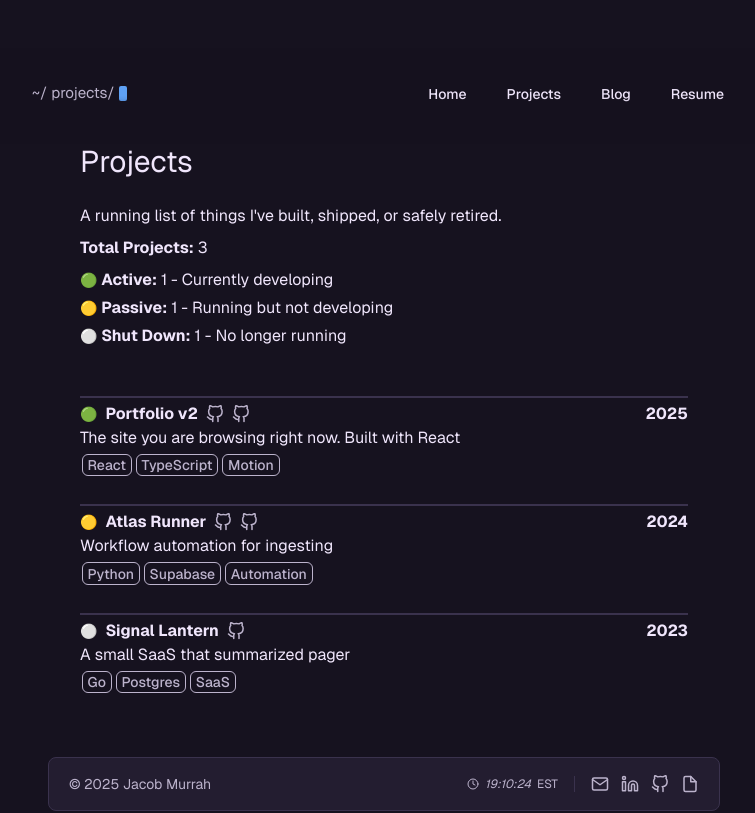
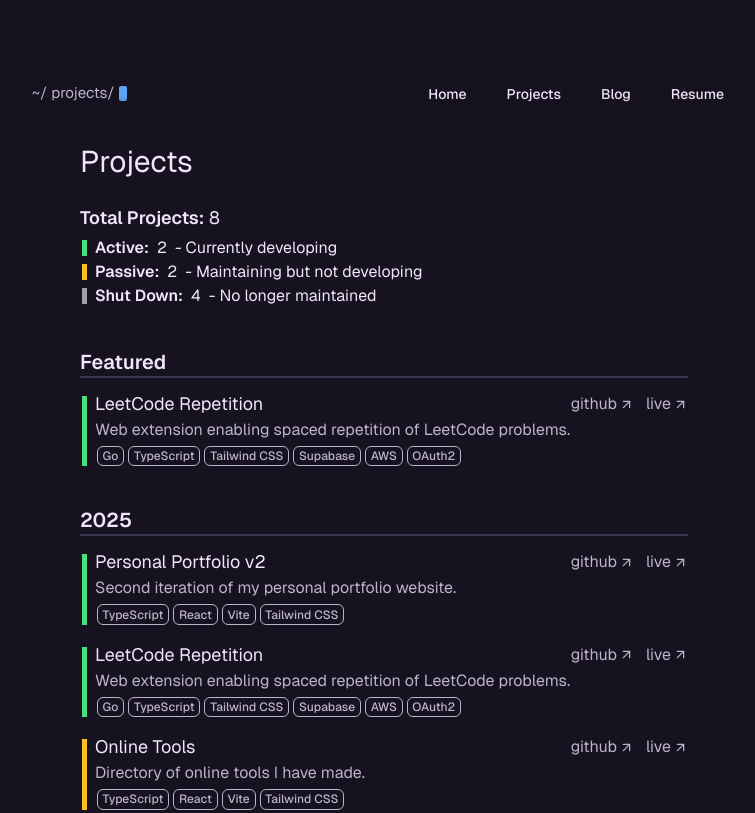
Before and after one commit to jmurrah/personal-portfolio-v2, a React (Vite) app: page /projects in a window 1280 px wide. Shown: the top 813 px of the page, without its empty margins (256-1011 px from the left). Built offline with nearby package versions, Linux system fonts and the light colour scheme.

Commit message:
projects basically done

```diff
--- a/src/components/ProjectItem/ProjectItem.tsx
+++ b/src/components/ProjectItem/ProjectItem.tsx
@@ -1,62 +1,112 @@
 import SvgIcon from '@/components/SvgIcon';
 import { ICONS } from '@/assets';
 import TagList from '@/components/TagList';
-import { PROJECT_STATUS_META, type ProjectItemProps } from './projectStatus';
+import { PROJECT_STATUS_COLOR_VARS, type ProjectItemProps } from './projectStatus';
+
+type ProjectItemSize = 'base' | 'large';
+type ProjectItemViewProps = ProjectItemProps & { size?: ProjectItemSize; showStatusBar?: boolean };
 
 export default function ProjectItem({
+  size = 'large',
   status,
   title,
   description,
-  year,
   tags = [],
   githubUrl,
   liveUrl,
-}: ProjectItemProps) {
-  const statusMeta = PROJECT_STATUS_META[status];
+  writeupPath,
+  showStatusBar = true,
+}: ProjectItemViewProps) {
+  const statusColor = PROJECT_STATUS_COLOR_VARS[status];
   const hasTags = tags.length > 0;
+  const hasLinks = Boolean(githubUrl || liveUrl || writeupPath);
+  const titleClass = size === 'large' ? 'text-lg' : 'text-base';
+  const descriptionClass =
+    size === 'large' ? 'text-[var(--text-muted)]' : 'text-sm text-[var(--text-muted)]';
+  const linksTextClass =
+    size === 'large' ? 'text-[var(--text-muted)]' : 'text-sm text-[var(--text-muted)]';
 
   return (
-    <div className="flex flex-col border-t-2 border-[var(--border)]">
-      <div className="flex mt-1 gap-2">
-        <div className="flex gap-2 items-center justify-center">
-          <span
-            aria-label={`${statusMeta.label} project`}
-            title={statusMeta.label}
-            className="text-sm"
-          >
-            {statusMeta.icon}
-          </span>
-          <span className="font-bold">{title}</span>
+    <div className="flex items-center gap-2">
+      {showStatusBar ? (
+        <div
+          className="ml-0.5 self-stretch mt-2.5 shrink-0"
+          style={{ backgroundColor: statusColor, width: '5px' }}
+          aria-hidden
+        ></div>
+      ) : null}
+      <div className="flex flex-col w-full">
+        <div className="flex mt-1 gap-2 justify-between">
+          <div className="flex gap-2 items-center justify-center">
+            <span className={titleClass}>{title}</span>
+          </div>
+          {hasLinks ? (
+            <div className={`flex items-center gap-3 ${linksTextClass}`}>
+              {githubUrl ? (
+                <a
+                  className="arrow-link group flex items-center gap-0.5"
+                  href={githubUrl}
+                  target="_blank"
+                  rel="noopener noreferrer"
+                  onClick={(event) => event.stopPropagation()}
+                >
+                  <span>github</span>
+                  <SvgIcon
+                    src={ICONS.arrowUpRight}
+                    alt="External link arrow"
+                    size="2xsmall"
+                    color="currentColor"
+                    className="arrow-link__icon transition-transform duration-150 group-hover:translate-x-0.5"
+                  />
+                </a>
+              ) : null}
+              {liveUrl ? (
+                <a
+                  className="arrow-link group flex items-center gap-0.5"
+                  href={liveUrl}
+                  target="_blank"
+                  rel="noopener noreferrer"
+                  onClick={(event) => event.stopPropagation()}
+                >
+                  <span>live</span>
+                  <SvgIcon
+                    src={ICONS.arrowUpRight}
+                    alt="External link arrow"
+                    size="2xsmall"
+                    color="currentColor"
+                    className="arrow-link__icon transition-transform duration-150 group-hover:translate-x-0.5"
+                  />
+                </a>
+              ) : null}
+              {writeupPath ? (
+                <a
+                  className="arrow-link group flex items-center gap-0.5"
+                  href={writeupPath}
+                  onClick={(event) => event.stopPropagation()}
+                >
+                  <span>writeup</span>
+                  <SvgIcon
+                    src={ICONS.arrowRight}
+                    alt="Writeup link arrow"
+                    size="2xsmall"
+                    color="currentColor"
+                    className="arrow-link__icon transition-transform duration-150 group-hover:translate-x-0.5"
+                  />
+                </a>
+              ) : null}
+            </div>
+          ) : null}
         </div>
-        {githubUrl ? (
-          <SvgIcon
-            href={githubUrl}
-            src={ICONS.gitHub}
-            alt={`${title} GitHub`}
-            size="xsmall"
-            color="var(--text-muted)"
-            hoverColor="var(--primary)"
-            className="project-links"
-          />
-        ) : null}
-        {liveUrl ? (
-          <SvgIcon
-            href={liveUrl}
-            src={ICONS.gitHub}
-            alt={`${title} Live`}
-            size="xsmall"
-            color="var(--text-muted)"
-            hoverColor="var(--primary)"
-            className="project-links"
-          />
-        ) : null}
-        <span className="ml-auto font-bold">{year}</span>
-      </div>
-      <div className="flex flex-col">
-        <p className="">{description}</p>
-        {hasTags ? (
-          <TagList tags={tags} className="mt-1 text-sm text-[var(--text-muted)]" tagClassName="" />
-        ) : null}
+        <div className="flex flex-col">
+          <p className={descriptionClass}>{description}</p>
+          {hasTags ? (
+            <TagList
+              tags={tags}
+              className="mt-1 text-xs text-[var(--text-muted)]"
+              tagClassName=""
+            />
+          ) : null}
+        </div>
       </div>
     </div>
   );
--- a/src/components/ProjectItem/projectStatus.ts
+++ b/src/components/ProjectItem/projectStatus.ts
@@ -1,22 +1,35 @@
 type StatusMeta = {
-  icon: string;
   label: string;
   summary: string;
 };
 
-export type ProjectStatus = 'active' | 'passive' | 'shutdown';
+export const PROJECT_STATUS = {
+  ACTIVE: 'active',
+  PASSIVE: 'passive',
+  SHUTDOWN: 'shutdown',
+} as const;
+
+export type ProjectStatus = (typeof PROJECT_STATUS)[keyof typeof PROJECT_STATUS];
 
 export const PROJECT_STATUS_META: Record<ProjectStatus, StatusMeta> = {
-  active: { icon: '🟢', label: 'Active', summary: 'Currently developing' },
-  passive: { icon: '🟡', label: 'Passive', summary: 'Running but not developing' },
-  shutdown: { icon: '⚪', label: 'Shut Down', summary: 'No longer running' },
+  [PROJECT_STATUS.ACTIVE]: { label: 'Active', summary: 'Currently developing' },
+  [PROJECT_STATUS.PASSIVE]: { label: 'Passive', summary: 'Maintaining but not developing' },
+  [PROJECT_STATUS.SHUTDOWN]: { label: 'Shut Down', summary: 'No longer maintained' },
+};
+
+export const PROJECT_STATUS_COLOR_VARS: Record<ProjectStatus, string> = {
+  [PROJECT_STATUS.ACTIVE]: 'var(--status-active)',
+  [PROJECT_STATUS.PASSIVE]: 'var(--status-passive)',
+  [PROJECT_STATUS.SHUTDOWN]: 'var(--status-shutdown)',
 };
 
 export interface ProjectItemProps {
   status: ProjectStatus;
   title: string;
   description: string;
-  year: string;
+  year: number;
+  featured?: boolean;
+  writeupPath?: string;
   tags?: string[];
   githubUrl?: string;
   liveUrl?: string;
--- a/src/components/Projects/ProjectsContent.tsx
+++ b/src/components/Projects/ProjectsContent.tsx
@@ -1,40 +1,20 @@
 import ProjectItem from '@/components/ProjectItem/ProjectItem';
 import {
+  PROJECT_STATUS_COLOR_VARS,
   PROJECT_STATUS_META,
+  PROJECT_STATUS,
   type ProjectItemProps,
   type ProjectStatus,
 } from '@/components/ProjectItem/projectStatus';
+import { PROJECTS } from '@/constants/projects';
 
-const PROJECTS: ProjectItemProps[] = [
-  {
-    status: 'active',
-    title: 'Portfolio v2',
-    description: 'The site you are browsing right now. Built with React',
-    year: '2025',
-    tags: ['React', 'TypeScript', 'Motion'],
-    githubUrl: 'https://github.com/jacobmurrah/personal-portfolio-v2',
-    liveUrl: 'https://murrah.dev',
-  },
-  {
-    status: 'passive',
-    title: 'Atlas Runner',
-    description: 'Workflow automation for ingesting',
-    year: '2024',
-    tags: ['Python', 'Supabase', 'Automation'],
-    githubUrl: 'https://github.com/jacobmurrah/atlas-runner',
-    liveUrl: 'https://atlas-runner.app',
-  },
-  {
-    status: 'shutdown',
-    title: 'Signal Lantern',
-    description: 'A small SaaS that summarized pager',
-    year: '2023',
-    tags: ['Go', 'Postgres', 'SaaS'],
-    githubUrl: 'https://github.com/jacobmurrah/signal-lantern',
-  },
+const STATUS_ORDER: ProjectStatus[] = [
+  PROJECT_STATUS.ACTIVE,
+  PROJECT_STATUS.PASSIVE,
+  PROJECT_STATUS.SHUTDOWN,
 ];
 
-const STATUS_ORDER: ProjectStatus[] = ['active', 'passive', 'shutdown'];
+const FEATURED_PROJECTS = PROJECTS.filter((project) => project.featured);
 
 const initializeStatusCounts = (): Record<ProjectStatus, number> =>
   STATUS_ORDER.reduce(
@@ -54,34 +34,70 @@ const buildStatusCounts = (projects: ProjectItemProps[]) =>
 const STATUS_COUNTS = buildStatusCounts(PROJECTS);
 const TOTAL_PROJECTS = PROJECTS.length;
 
+const PROJECTS_BY_YEAR = PROJECTS.reduce<Record<number, ProjectItemProps[]>>((acc, project) => {
+  const year = project.year;
+  acc[year] = acc[year] ?? [];
+  acc[year].push(project);
+  return acc;
+}, {});
+
+const SORTED_YEARS = Object.keys(PROJECTS_BY_YEAR)
+  .map((year) => Number(year))
+  .sort((a, b) => b - a);
+
 export default function ProjectsContent() {
   return (
-    <div className="flex flex-col">
+    <div className="flex flex-col gap-10">
       <section>
-        <p className="mb-2">
-          A running list of things I&apos;ve built, shipped, or safely retired.
+        <p className="text-lg">
+          <span className="font-semibold">Total Projects:</span> {TOTAL_PROJECTS}
         </p>
-        <p>
-          <span className="font-bold">Total Projects:</span> {TOTAL_PROJECTS}
-        </p>
-        <ul className="flex flex-col gap-1 mt-2">
+        <ul className="flex flex-col mt-1">
           {STATUS_ORDER.map((status) => {
             const meta = PROJECT_STATUS_META[status];
+            const statusColor = PROJECT_STATUS_COLOR_VARS[status];
 
             return (
-              <li key={status}>
-                <span className="text-sm">{meta.icon}</span>
-                <span className="font-bold"> {meta.label}:</span> {STATUS_COUNTS[status]}
-                <span> - {meta.summary}</span>
+              <li key={status} className="flex items-center gap-2">
+                <div
+                  className="ml-0.5 self-stretch my-1 shrink-0"
+                  style={{ backgroundColor: statusColor, width: '5px' }}
+                  aria-hidden
+                ></div>
+                <span className="font-semibold"> {meta.label}:</span>
+                <span>{STATUS_COUNTS[status]}</span>
+                <span>- {meta.summary}</span>
               </li>
             );
           })}
         </ul>
       </section>
 
-      <div className="flex flex-col gap-7 mt-12">
-        {PROJECTS.map((project) => (
-          <ProjectItem key={`${project.title}-${project.year}`} {...project} />
+      {FEATURED_PROJECTS.length > 0 ? (
+        <section className="flex flex-col">
+          <h2 className="mb-2 text-xl font-semibold border-b-2 border-[color:var(--border)]">
+            Featured
+          </h2>
+          <div className="flex flex-col gap-3">
+            {FEATURED_PROJECTS.map((project) => (
+              <ProjectItem key={`${project.title}-${project.year}`} {...project} />
+            ))}
+          </div>
+        </section>
+      ) : null}
+
+      <div className="flex flex-col gap-10">
+        {SORTED_YEARS.map((year) => (
+          <section key={year} className="flex flex-col">
+            <h3 className="mb-2 text-xl font-semibold border-b-2 border-[color:var(--border)]">
+              {year}
+            </h3>
+            <div className="flex flex-col gap-3">
+              {PROJECTS_BY_YEAR[year].map((project) => (
+                <ProjectItem key={`${project.title}-${project.year}`} {...project} />
+              ))}
+            </div>
+          </section>
         ))}
       </div>
     </div>
--- /dev/null
+++ b/src/constants/projects.ts
@@ -0,0 +1,81 @@
+import { PROJECT_STATUS, type ProjectItemProps } from '@/components/ProjectItem/projectStatus';
+
+export const PROJECTS: ProjectItemProps[] = [
+  {
+    status: PROJECT_STATUS.ACTIVE,
+    title: 'Personal Portfolio v2',
+    description: 'Second iteration of my personal portfolio website.',
+    year: 2025,
+    featured: false,
+    tags: ['TypeScript', 'React', 'Vite', 'Tailwind CSS'],
+    githubUrl: 'https://github.com/jmurrah/personal-portfolio-v2',
+    liveUrl: 'https://murrah.dev',
+  },
+  {
+    status: PROJECT_STATUS.ACTIVE,
+    title: 'LeetCode Repetition',
+    description: 'Web extension enabling spaced repetition of LeetCode problems.',
+    year: 2025,
+    featured: true,
+    tags: ['Go', 'TypeScript', 'Tailwind CSS', 'Supabase', 'AWS', 'OAuth2'],
+    githubUrl: 'https://github.com/leetcode-repetition',
+    liveUrl: 'https://leetcode-repetition.murrah.dev/',
+  },
+  {
+    status: PROJECT_STATUS.PASSIVE,
+    title: 'Online Tools',
+    description: 'Directory of online tools I have made.',
+    year: 2025,
+    featured: false,
+    tags: ['TypeScript', 'React', 'Vite', 'Tailwind CSS'],
+    githubUrl: 'https://github.com/jmurrah/tools',
+    liveUrl: 'https://tools.murrah.dev/',
+  },
+  {
+    status: PROJECT_STATUS.SHUTDOWN,
+    title: 'Personal Portfolio v1',
+    description: 'First attempt at a personal portfolio website.',
+    year: 2024,
+    featured: false,
+    tags: ['JavaScript', 'Tailwind CSS'],
+    githubUrl: 'https://github.com/jmurrah/personal-portfolio-v1',
+    liveUrl: 'https://v1.murrah.dev/',
+  },
+  {
+    status: PROJECT_STATUS.SHUTDOWN,
+    title: 'Commit Canvas',
+    description: 'Create pixel art with your empty git commit history.',
+    year: 2024,
+    featured: false,
+    tags: ['Python'],
+    githubUrl: 'https://github.com/jmurrah/commit-canvas',
+  },
+  {
+    status: PROJECT_STATUS.SHUTDOWN,
+    title: 'Discord Bouncer',
+    description: 'Discord bot that leverages Stripe payments for role assignment.',
+    year: 2024,
+    featured: false,
+    tags: ['Python', 'Docker', 'Google Cloud', 'Stripe'],
+    githubUrl: 'https://github.com/jmurrah/discord-bouncer',
+  },
+  {
+    status: PROJECT_STATUS.PASSIVE,
+    title: 'Pict Online',
+    description: 'Browser-based UI for the Microsoft PICT tool.',
+    year: 2025,
+    featured: false,
+    tags: ['TypeScript', 'React', 'Vite', 'Tailwind CSS'],
+    githubUrl: 'https://github.com/jmurrah/pict-online',
+    liveUrl: 'https://pict-online.murrah.dev/',
+  },
+  {
+    status: PROJECT_STATUS.SHUTDOWN,
+    title: 'Azimuth Calculator',
+    description: 'Calculate the daily solar azimuth data for a period of time.',
+    year: 2024,
+    featured: false,
+    tags: ['Python', 'CSV'],
+    githubUrl: 'https://github.com/jmurrah/azimuth-calculator',
+  },
+];
--- a/src/index.css
+++ b/src/index.css
@@ -249,7 +249,7 @@ strong {
   line-height: 1.7rem;
   padding-left: 0.1rem;
   padding-right: 0.1rem;
-  padding-bottom: 0.15rem;
+  padding-bottom: 0.12rem;
   display: inline;
   background-image: linear-gradient(var(--primary), var(--primary));
   background-repeat: no-repeat;
--- a/src/layouts/AppLayout.tsx
+++ b/src/layouts/AppLayout.tsx
@@ -67,7 +67,7 @@ export default function AppLayout() {
   }, []);
 
   return (
-    <div className="flex flex-col items-center pb-4 sm:pb-10 w-full min-h-screen">
+    <div className="flex flex-col items-center pb-5 w-full min-h-screen">
       <ScrollRestoration />
       <div ref={headerSentinelRef} className="h-6 sm:h-12 w-full shrink-0" aria-hidden="true" />
       <header className="sticky top-0 z-20 w-full bg-[color:var(--bg)]/90 backdrop-blur-md">
--- a/src/pages/Home.tsx
+++ b/src/pages/Home.tsx
@@ -8,6 +8,8 @@ import { useAccentColors } from '@/hooks/useAccentColors';
 import { getCachedBlogPosts } from '@/components/Blog/feedService';
 import { getPostPath, getPostSlug } from '@/components/Blog/postRouting';
 import type { FeedPost } from '@/components/Blog/types';
+import ProjectItem from '@/components/ProjectItem/ProjectItem';
+import { PROJECTS } from '@/constants/projects';
 
 type HeroLink = { label: string; href: string };
 type EducationItem = { school: string; degree: string; graduation: string };
@@ -77,6 +79,8 @@ const CONTACT_LINKS: ContactLink[] = [
   { label: 'linkedin', href: 'https://www.linkedin.com/in/jacobmurrah/', display: 'jacobmurrah' },
   { label: 'github', href: 'https://github.com/jmurrah', display: 'jmurrah' },
 ];
+
+const FEATURED_PROJECTS = PROJECTS.filter((project) => project.featured);
 
 const formatDate = (value?: string | null): string => {
   const text = value ?? '';
@@ -208,7 +212,7 @@ function CurrentSection() {
         <h3>
           Software Engineer I @{' '}
           <a href="https://www.att.com/" target="_blank" rel="noopener noreferrer">
-            <span className="underline-fill">AT&amp;T</span>
+            <span className="underline-fill">AT&T</span>
           </a>
         </h3>
         <h3>
@@ -256,7 +260,7 @@ function ExperienceSection() {
   return (
     <div className="w-full">
       <h2 className="text-xl mb-2 font-semibold">Experience</h2>
-      <div className="flex flex-col gap-7 w-full">
+      <div className="flex flex-col gap-5 w-full">
         {EXPERIENCES.map((item) => (
           <div
             key={`${item.company}-${item.role}-${item.dates}`}
@@ -288,10 +292,12 @@ function ExperienceSection() {
 }
 
 function FeaturedProjectsSection() {
+  const hasFeatured = FEATURED_PROJECTS.length > 0;
+
   return (
     <div className="w-full">
       <div className="flex justify-between items-center">
-        <h2 className="text-lg mb-2 font-semibold">Featured Projects</h2>
+        <h2 className="text-lg mb-1 font-semibold">Featured Projects</h2>
         <Link to="/projects" className="group gap-0.5 flex items-center underline-fill">
           <div className="flex justify-center items-center">
             <p>all projects</p>
@@ -305,22 +311,19 @@ function FeaturedProjectsSection() {
           </div>
         </Link>
       </div>
-      <div className="flex flex-col gap-1 w-full">
-        <div>
-          <div className="flex justify-between items-center">
-            <h3>LeetCode Repetition Extension</h3>
-            <div className="flex items-center gap-2 text-sm">
-              <p>github</p>
-              <p>live</p>
-            </div>
-          </div>
-          <p className="text-[var(--text-muted)] text-sm">Web extension that helps users track </p>
-          <TagList
-            tags={['Python', 'TypeScript', 'Angular', 'Docker', 'SQL', 'AWS']}
-            className="mt-1.5 text-xs"
-            tagClassName=""
-          />
-        </div>
+      <div className="flex flex-col gap-3 w-full">
+        {hasFeatured ? (
+          FEATURED_PROJECTS.map((project) => (
+            <ProjectItem
+              key={`${project.title}-${project.year}`}
+              size="base"
+              showStatusBar={false}
+              {...project}
+            />
+          ))
+        ) : (
+          <p className="text-[var(--text-muted)] text-sm">No featured projects yet.</p>
+        )}
       </div>
     </div>
   );
@@ -331,7 +334,7 @@ function RecentPostsSection({ posts }: { posts: FeedPost[] }) {
 
   return (
     <div className="w-full">
-      <div className="flex justify-between items-center mb-2">
+      <div className="flex justify-between items-center mb-1">
         <h2 className="text-lg font-semibold">Recent Posts</h2>
         <Link to="/blog" className="group gap-0.5 flex items-center underline-fill">
           <div className="flex justify-center items-center">
@@ -384,15 +387,15 @@ function RecentPostsSection({ posts }: { posts: FeedPost[] }) {
 
 function ThemeContactSection() {
   return (
-    <div className="w-full flex flex-row flex-wrap items-start gap-10 md:gap-12">
-      <div className="flex flex-col gap-2 self-start flex-[2_1_0] min-w-[185px] max-w-full">
+    <div className="w-full flex flex-row flex-wrap items-start gap-14">
+      <div className="flex flex-col gap-2 self-start flex-[4_1_0] min-w-[185px] max-w-full">
         <h2 className="flex items-center gap-2 text-lg">
           <SvgIcon src={ICONS.paint} alt="Theme" size="medium" color="var(--primary)" />
           <span>Theme</span>
         </h2>
         <ThemeFontToggle tileSize={32} gap="0.75rem" />
       </div>
-      <div className="flex flex-col self-start flex-[3_1_0] min-w-[220px]">
+      <div className="flex flex-col self-start flex-[5_1_0] min-w-[220px]">
         <h2 className="flex items-center gap-2 text-lg mb-1">
           <SvgIcon src={ICONS.calendar} alt="Chat" size="small" color="var(--primary)" />
           <span>Contact</span>
```
Also changed, not shown: src/palette.css (+16 -0 lines).
